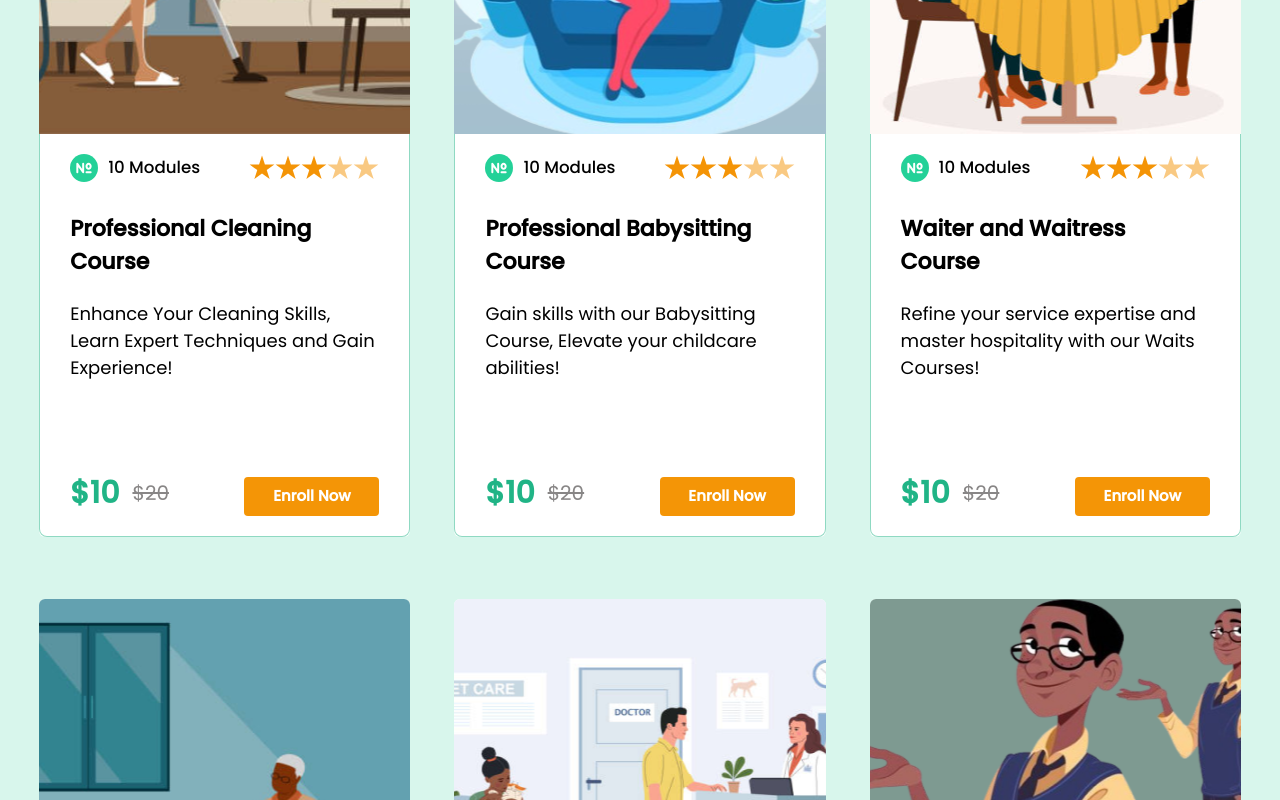
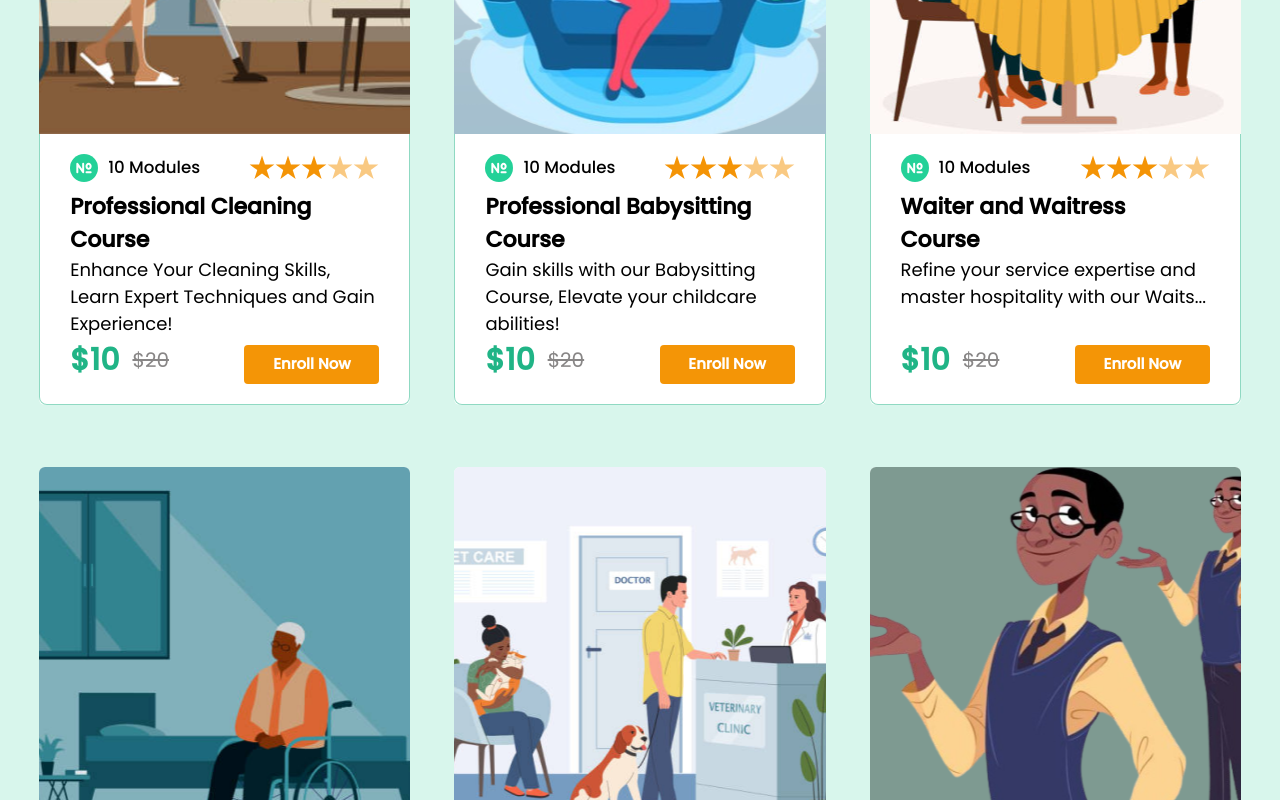
Before and after one commit to stevenmukama/Elearningproject-Fe, a React (Vite) app: page /AllCoursesPage in a window 1280 px wide. Shown: the part 1180-1980 px from the top of the page. Built offline with nearby package versions, Linux system fonts and the light colour scheme; a web font is replaced by a local one.

Commit message:
add more changes

```diff
--- a/src/components/CourseSection.css
+++ b/src/components/CourseSection.css
@@ -60,7 +60,7 @@
 	border-bottom-right-radius: 8px;
 	display: flex;
 	flex-direction: column;
-	row-gap: 22px;
+	/* row-gap: 22px; */
 }
 
 .card-item {
@@ -209,10 +209,10 @@ span.dollar-numbers-twenty {
 
 @media screen and (min-width: 1240px) {
 	.card-intro {
-		height: 150px;
+		height: 81px;
 	}
 
-	.card-info {
+	/* .card-info {
 		height: 402.8px;
-	}
+	} */
 }
--- a/src/components/HeroSection.css
+++ b/src/components/HeroSection.css
@@ -155,7 +155,4 @@ button.cta-button {
 		justify-content: center;
 		gap: 10px;
 	}
-	.lady-sitting-image {
-		height: 272.45px;
-	}
 }
--- a/src/components/HeroSection.jsx
+++ b/src/components/HeroSection.jsx
@@ -29,7 +29,7 @@ function HeroSection() {
 					alt='circleBg'
 				/>
 				<div className='main-herosection '>
-					<h1 className='hero-text font-[800] max-md:block max-md:text-[26px] max-md:text-center max-md:font-extrabold'>
+					<h1 className='hero-text font-[800] max-md:block max-md:text-[26px] max-md:text-start max-md:font-extrabold'>
 						<span style={{ color: '#F49406' }}> Gain</span>{' '}
 						<span style={{ color: 'black' }}> Impressive</span>
 						<span style={{ color: '#20B486' }}> Skills</span>{' '}
@@ -84,10 +84,10 @@ function HeroSection() {
 					</div>
 				</div>
 				<div className='herosection-lady max-md:flex '>
-					<div className='box-herosection max-sm:left-[50%] '></div>
+					<div className='box-herosection  lg:left-[35%]  max-sm:left-[50%]'></div>
 					<img
 						src={ladyimage}
-						className='rounded-md lady-sitting-image max-md:w-full max-md:pt-3 max-md:pr-5'
+						className='rounded-md lady-sitting-image max-sm:h-[272.45px] max-md:w-full max-md:pt-3 max-md:pr-5'
 						alt='lady-sitting-image'
 					/>
 				</div>
--- a/src/pages/AllCoursesPage.jsx
+++ b/src/pages/AllCoursesPage.jsx
@@ -276,16 +276,16 @@ function AllCoursesPage() {
 			],
 		},
 	];
-	// limit card intro text
+
 	const [isSmallScreen, setIsSmallScreen] = useState(false);
 
 	useEffect(() => {
 		const handleResize = () => {
-			setIsSmallScreen(window.innerWidth <= 1024);
+			setIsSmallScreen(window.innerWidth > 768);
 		};
 
 		window.addEventListener('resize', handleResize);
-		handleResize(); // Initial check
+		handleResize();
 
 		return () => window.removeEventListener('resize', handleResize);
 	}, []);
@@ -324,7 +324,7 @@ function AllCoursesPage() {
 						Selection of Courses and Find The Ideal One for Your Learning
 						Adventure!
 					</p>
-					<div className='block w-1/2  mx-auto h-[62px] max-sm:h-[40px] bg-white/50 rounded-xl '>
+					<div className='block w-1/2 max-sm:w-2/3  mx-auto h-[62px] max-sm:h-[40px] bg-white/50 rounded-xl '>
 						<div className='flex items-center  h-[62px] max-sm:h-[40px] justify-center text-[rgba(30,30,30,0.5)]'>
 							<img
 								src='/searchCourses.svg'
@@ -368,7 +368,7 @@ function AllCoursesPage() {
 
 							<div
 								className={`card-image-item ${course.imageClass} bg-cover  md:bg-center w-full h-[410px] max-sm:h-[214px]  max-sm:bg-cover max-sm:bg-no-repeat rounded-t-md`}></div>
-							<div className='card-info lg:h-[402.8px] max-md:h-435px max-md:h-auto  max-sm:gap-2  '>
+							<div className='card-info max-md:h-435px max-md:h-auto max-sm:gap-2 '>
 								<div className='lessons-rating md:max-xl:flex-col md:max-xl:items-start'>
 									<div className='flex items-center mb-2 lessons-count'>
 										<img
@@ -403,7 +403,9 @@ function AllCoursesPage() {
 								<h2 className='font-bold font-Poppins md:h-[66px] max-sm:text-[15px] card-title'>
 									{course.title}
 								</h2>
-								<p className='card-intro max-sm:text-[14px]'>
+								<p
+									className='card-intro max-sm:text-[14px] overflow-hidden'
+									style={{ height: '81px' }}>
 									{isSmallScreen
 										? truncateText(course.intro, 10)
 										: course.intro}
--- a/tailwind.config.js
+++ b/tailwind.config.js
@@ -45,6 +45,7 @@ export default {
 					display: '-webkit-box',
 					'-webkit-line-clamp': '3', // Adjust this number based on the number of lines you want
 					'-webkit-box-orient': 'vertical',
+					maxHeight: '81px' /* Set the max height */,
 				},
 			});
 		},
```
